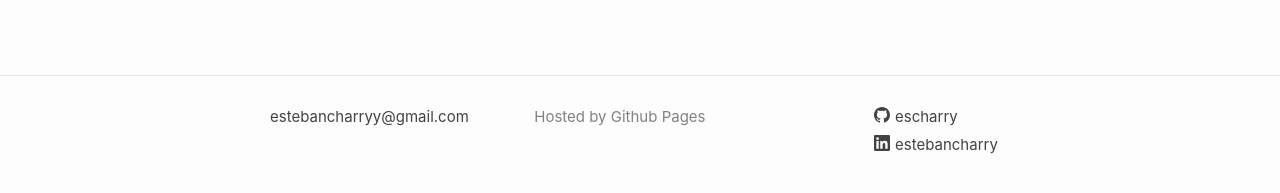
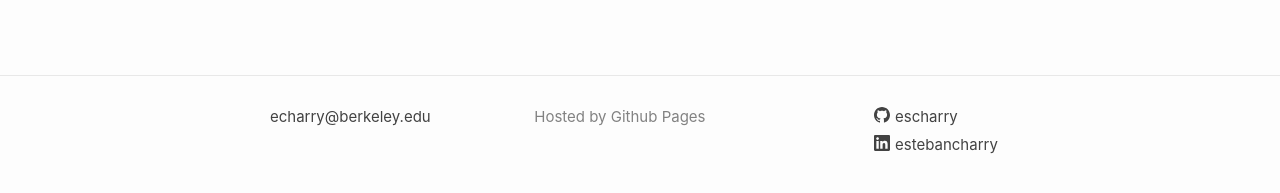
Before and after one commit to escharry/escharry.github.io, a Jekyll site: the page built from index.markdown, in a window 1280 px wide. Shown: the part 684-877 px from the top of the page. Built offline with Jekyll 4.4.1, drawn with Linux system fonts in a browser that asks for light colours; nearby versions of some CDN libraries.

```diff
--- a/_config.yml
+++ b/_config.yml
@@ -19,7 +19,7 @@
 # in the templates via {{ site.myvariable }}.
 
 title:
-email: estebancharryy@gmail.com
+email: echarry@berkeley.edu
 description: >- # this means to ignore newlines until "baseurl:"
   Hosted by Github Pages
 baseurl: "" # the subpath of your site, e.g. /blog
```
Also changed, not shown: 1 other file.
